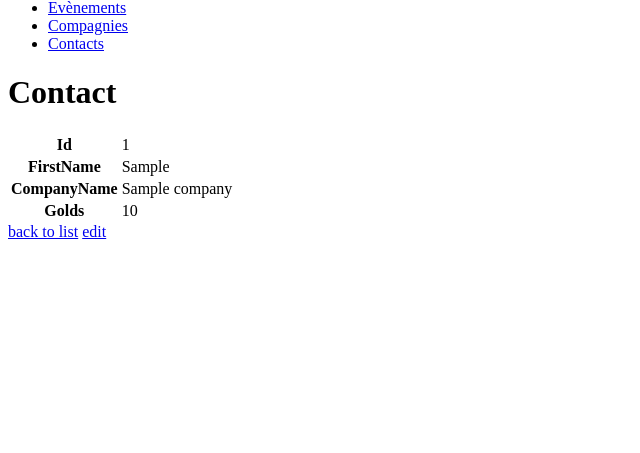
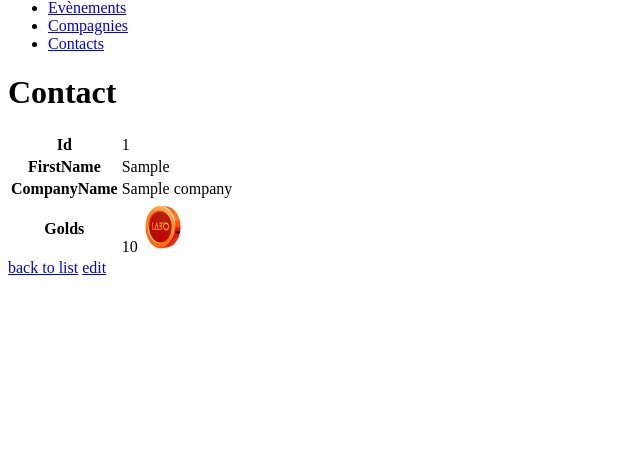
Before and after one commit to LN45/hackathon_2, a Symfony app: template templates/contact/show.html.twig in a window 1280 px wide. Shown: the part 347-800 px from the top of the page, without its empty margins (0-640 px from the left). Run offline with Twig, Linux system fonts and the light colour scheme; the template is opened without the code that fills it: most values are stand-ins (such as "Sample title", 1, 10 or a date in 2020); some libraries are stand-ins or nearby versions.

Commit message:
ajout de l'image

```diff
--- a/templates/base.html.twig
+++ b/templates/base.html.twig
@@ -17,7 +17,7 @@
             <div class="row mt-3">
                 <div class="col-lg-6 mx-auto alert alert-dismissible alert-{{ label }} flash-{{ label }} fade show">
                     <button type="button" class="close" data-dismiss="alert">&times;</button>
-                    {{ message }} {% if label == "success" %} <img src="images/gold.png"> {% endif %}
+                    {{ message }} {% if label == "success" %} <img src="/images/gold.png"  width="50px" height="50px"> {% endif %}
                 </div>
             </div>
         {% endfor %}
--- a/templates/contact/show.html.twig
+++ b/templates/contact/show.html.twig
@@ -21,7 +21,7 @@
             </tr>
             <tr>
                 <th>Golds</th>
-                <td>{{ gold.quantity }}</td>
+                <td>{{ gold.quantity }}<img src="/images/gold.png" width="50px" height="50px"></td>
             </tr>
         </tbody>
     </table>
```
